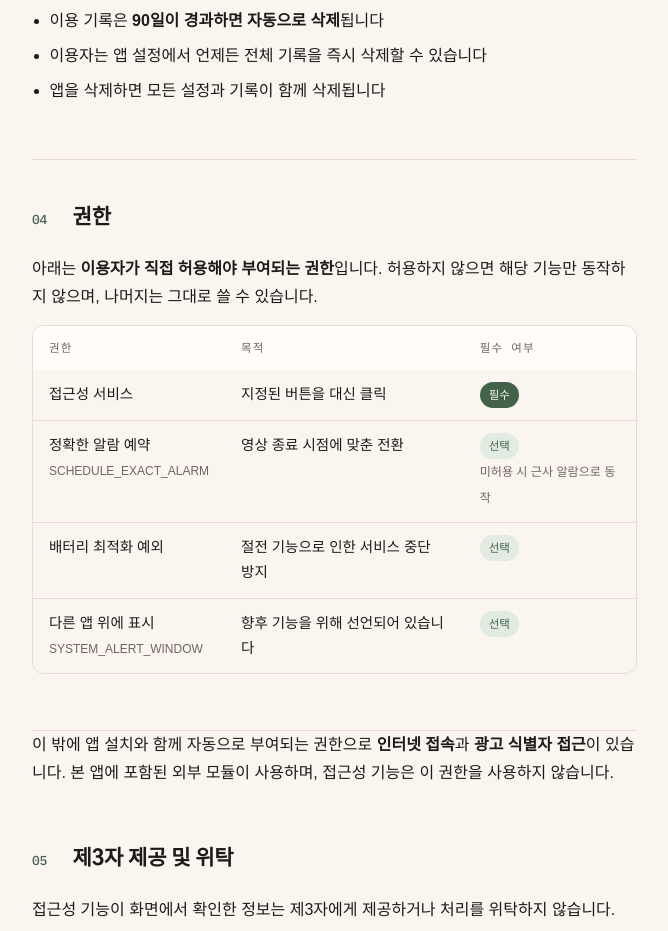
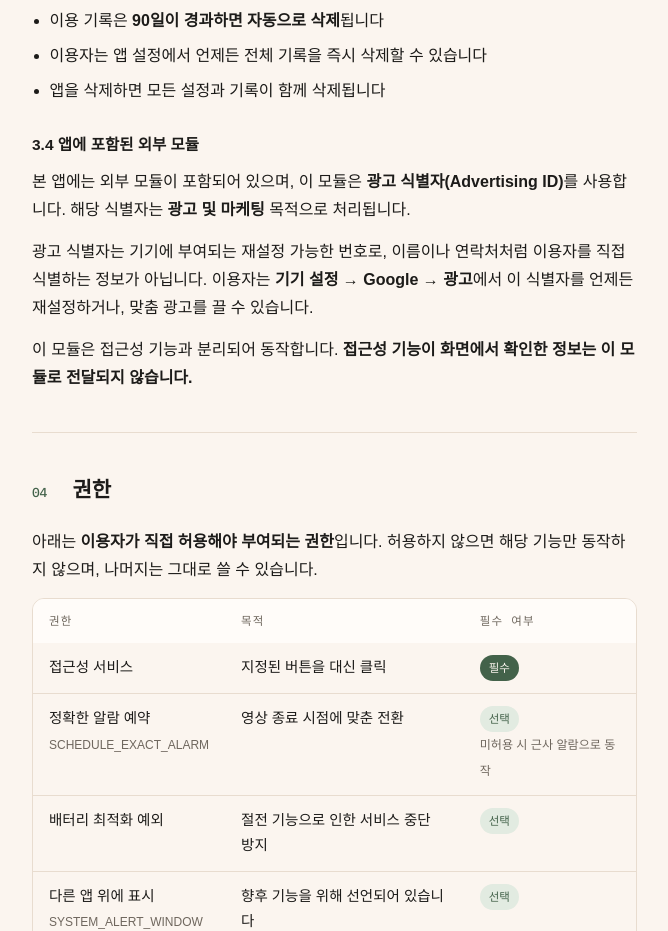
Before and after one commit to countmychoice/countmychoice.github.io, a plain HTML site: page touchfree/index.html in a window 1280 px wide. Shown: the part 3281-4212 px from the top of the page, without its empty margins (138-806 px from the left). Drawn offline with Linux system fonts and the light colour scheme; a web font is replaced by a local one.

Commit message:
Add files via upload

```diff
--- a/touchfree/index.html
+++ b/touchfree/index.html
@@ -383,6 +383,11 @@ footer .mono{font-family:var(--f-mono); font-size:12.5px}
       <li>이용자는 앱 설정에서 언제든 전체 기록을 즉시 삭제할 수 있습니다</li>
       <li>앱을 삭제하면 모든 설정과 기록이 함께 삭제됩니다</li>
     </ul>
+
+    <h3>3.4 앱에 포함된 외부 모듈</h3>
+    <p>본 앱에는 외부 모듈이 포함되어 있으며, 이 모듈은 <strong>광고 식별자(Advertising ID)</strong>를 사용합니다. 해당 식별자는 <strong>광고 및 마케팅</strong> 목적으로 처리됩니다.</p>
+    <p>광고 식별자는 기기에 부여되는 재설정 가능한 번호로, 이름이나 연락처처럼 이용자를 직접 식별하는 정보가 아닙니다. 이용자는 <strong>기기 설정 → Google → 광고</strong>에서 이 식별자를 언제든 재설정하거나, 맞춤 광고를 끌 수 있습니다.</p>
+    <p>이 모듈은 접근성 기능과 분리되어 동작합니다. <strong>접근성 기능이 화면에서 확인한 정보는 이 모듈로 전달되지 않습니다.</strong></p>
   </section>
 
   <section class="clause">
@@ -590,6 +595,11 @@ footer .mono{font-family:var(--f-mono); font-size:12.5px}
       <li>You may delete all records at any time from within the App</li>
       <li>Uninstalling the App removes all settings and records</li>
     </ul>
+
+    <h3>3.4 A module included in the app</h3>
+    <p>The App includes a third-party module that uses the <strong>Advertising ID</strong>. That identifier is processed for <strong>advertising or marketing</strong> purposes.</p>
+    <p>The Advertising ID is a resettable number assigned to the device, not information that identifies you directly the way a name or a phone number does. You can reset it, or turn off personalised ads, at any time under <strong>Settings → Google → Ads</strong> on your device.</p>
+    <p>This module operates separately from the accessibility features. <strong>Nothing the accessibility features read from the screen is passed to it.</strong></p>
   </section>
 
   <section class="clause">
```
